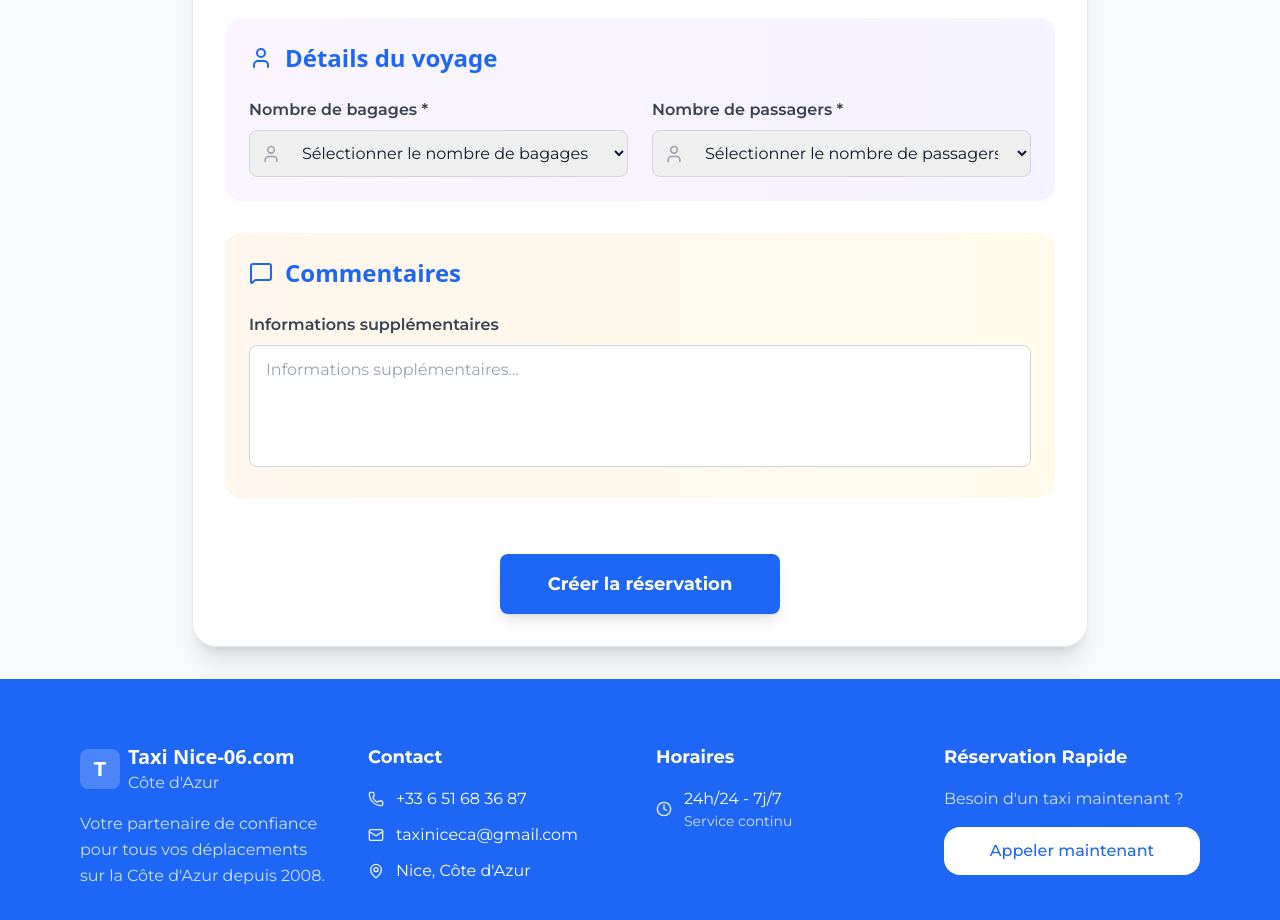
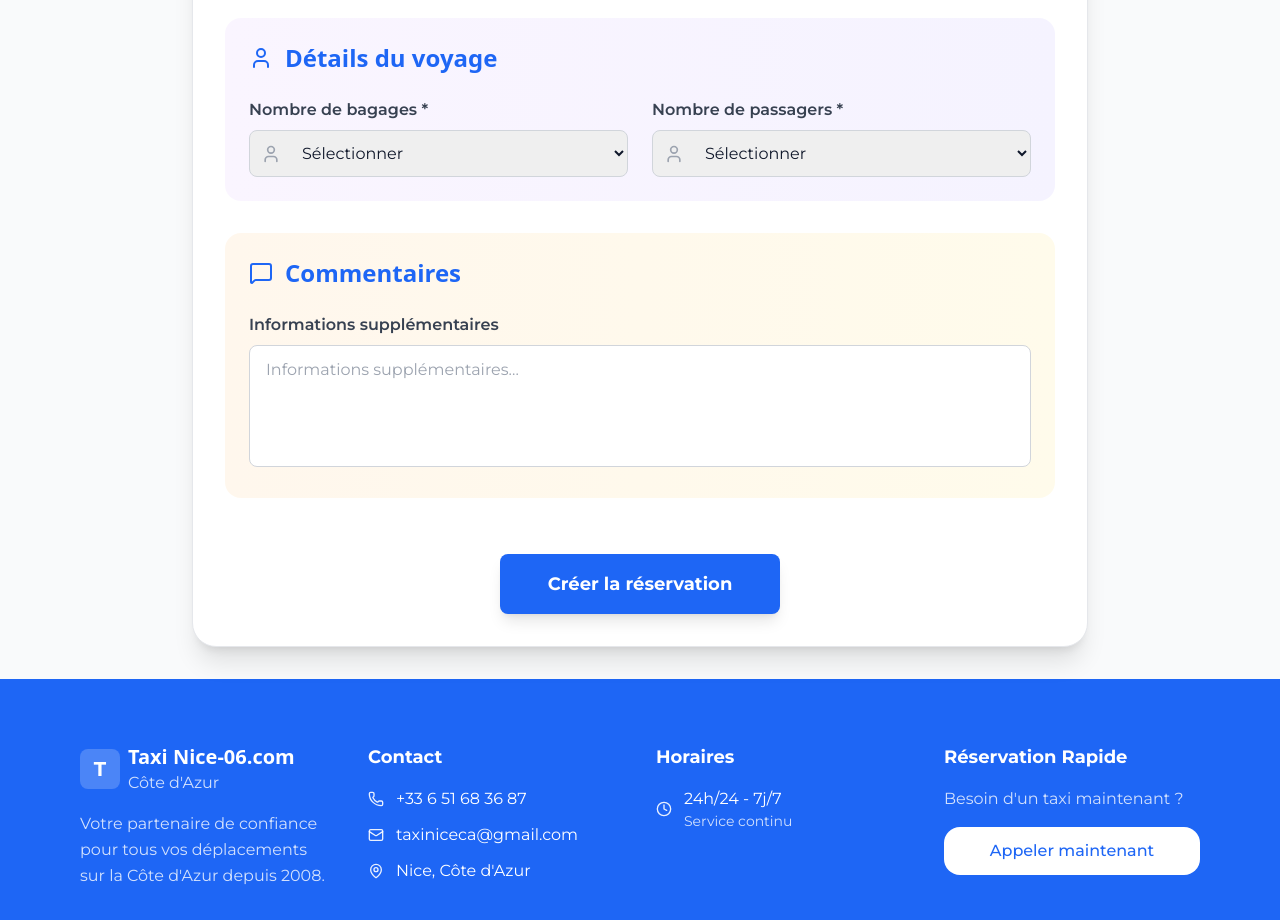
Before and after one commit to Houss82/frontend-taxi-nice-06, a Next.js app: page /reservation in a window 1280 px wide. Shown: the part 1380-2300 px from the top of the page. Built offline with nearby package versions, Linux system fonts and the light colour scheme; no server answers; a web font is replaced by a local one.

Commit message:
maj formulaire et footer

```diff
--- a/public/locales/en/common.json
+++ b/public/locales/en/common.json
@@ -18,6 +18,7 @@
     "luggageCount": "Number of bags",
     "passengerCount": "Number of passengers",
     "comments": "Comments",
+    "additionalInfo": "Additional Information",
     "submit": "Create Reservation",
     "submitting": "Creating...",
     "success": "Reservation created successfully!",
@@ -33,7 +34,8 @@
     "email": "your@email.com",
     "departure": "Departure address",
     "arrival": "Arrival address",
-    "comments": "Additional information..."
+    "comments": "Additional information...",
+    "select": "Select"
   },
   "navbar": {
     "brand": "Taxi",
--- a/public/locales/fr/common.json
+++ b/public/locales/fr/common.json
@@ -18,6 +18,7 @@
     "luggageCount": "Nombre de bagages",
     "passengerCount": "Nombre de passagers",
     "comments": "Commentaires",
+    "additionalInfo": "Informations supplémentaires",
     "submit": "Créer la réservation",
     "submitting": "Création en cours...",
     "success": "Réservation créée avec succès !",
@@ -33,7 +34,8 @@
     "email": "votre@email.com",
     "departure": "Adresse de départ",
     "arrival": "Adresse d'arrivée",
-    "comments": "Informations supplémentaires..."
+    "comments": "Informations supplémentaires...",
+    "select": "Sélectionner"
   },
   "navbar": {
     "brand": "Taxi",
--- a/src/app/reservation/page.jsx
+++ b/src/app/reservation/page.jsx
@@ -535,9 +535,7 @@ export default function ReservationPage() {
                             className="w-full pl-12 pr-4 py-3 border border-gray-300 rounded-lg focus:ring-2 focus:ring-primary focus:border-transparent outline-none"
                             required
                           >
-                            <option value="">
-                              Sélectionner le nombre de bagages
-                            </option>
+                            <option value="">{t("placeholders.select")}</option>
                             <option value="0">0 bagage</option>
                             <option value="1">1 bagage</option>
                             <option value="2">2 bagages</option>
@@ -562,9 +560,7 @@ export default function ReservationPage() {
                             className="w-full pl-12 pr-4 py-3 border border-gray-300 rounded-lg focus:ring-2 focus:ring-primary focus:border-transparent outline-none"
                             required
                           >
-                            <option value="">
-                              Sélectionner le nombre de passagers
-                            </option>
+                            <option value="">{t("placeholders.select")}</option>
                             <option value="1">1 passager</option>
                             <option value="2">2 passagers</option>
                             <option value="3">3 passagers</option>
@@ -588,7 +584,7 @@ export default function ReservationPage() {
 
                     <div className="space-y-2">
                       <label className="text-gray-700 font-semibold">
-                        Informations supplémentaires
+                        {t("reservation.additionalInfo")}
                       </label>
                       <textarea
                         name="commentaires"
--- a/src/components/Footer.jsx
+++ b/src/components/Footer.jsx
@@ -64,7 +64,7 @@ export default function Footer() {
             </h4>
             <p className="text-white/80">{t("footer.needTaxiNow")}</p>
             <a
-              href="#reservation"
+              href="tel:+33651683687"
               className="btn bg-white text-primary hover:bg-white/90 w-full flex items-center justify-center gap-2"
             >
               {t("footer.callNow")}
```
